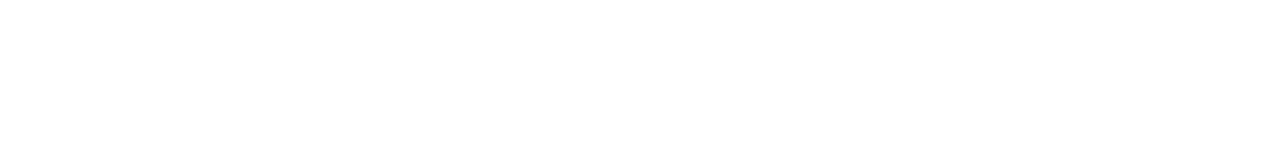
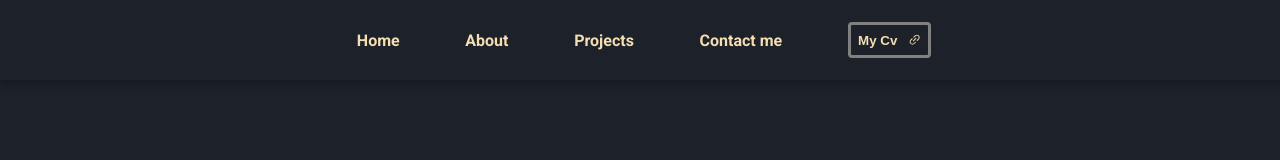
Before and after one commit to francesco44Hello/portfolio, a Next.js app in the folder nextjs-blog/: page /home in a window 1280 px wide. Before the commit this address had no page. Shown: the top 160 px of the page. Built offline with nearby package versions, Linux system fonts and the light colour scheme.

Commit message:
moved each page outsite of folders

```diff
--- a/nextjs-blog/components/button/button.js
+++ b/nextjs-blog/components/button/button.js
@@ -14,7 +14,7 @@
       <button onClick={handleClick} className="download ">
         {" "}
         My Cv
-        {/* <AiOutlineLink /> */}
+        <AiOutlineLink />
       </button>
 
   );
--- a/nextjs-blog/components/button/index.css
+++ b/nextjs-blog/components/button/index.css
@@ -1,5 +1,5 @@
 .download {
-    border: 2px solid #1D222A;
+    border: 3px solid grey;
     border-radius: 4px;
     height: 45%;
     width: 13%;
@@ -7,14 +7,14 @@
     justify-content: space-around;
     align-items: center;
     padding: 2px;
-    background-color:  #00ADB5;
-    color: #1D222A;
+    background-color:  #1D222A;
+    color: wheat;
     font-weight: 900;
 }
 .download:hover {
-    /* color: #77FF04 */
-    border: 2px solid #77FF04;
+    border: 3px solid #77FF04;
     cursor: pointer;
+    transform: translate(-4px, -4px);
 }
 .download > button {
     display: flex;
--- a/nextjs-blog/components/layout/layout.js
+++ b/nextjs-blog/components/layout/layout.js
@@ -10,7 +10,7 @@
           style={{ textDecoration: "none" }}
           activeStyle={{ color: "red" }}
           className="links"
-          href="/home/home"
+          href="/home"
         >
           Home
         </NavLink>
@@ -18,7 +18,7 @@
           style={{ textDecoration: "none" }}
           activeclassname="active"
           className="links"
-          href="/about/about"
+          href="/about"
         >
           About
         </NavLink>
@@ -26,7 +26,7 @@
           style={{ textDecoration: "none" }}
           activeclassname="active"
           className="links"
-          href="/projects/projects"
+          href="/projects"
         >
           Projects
         </NavLink>
@@ -34,7 +34,7 @@
           style={{ textDecoration: "none" }}
           activeclassname="active"
           className="links"
-          href="/contact/contact"
+          href="/contact"
         >
           Contact me
         </NavLink>
--- a/nextjs-blog/pages/about/about.js
+++ b/nextjs-blog/pages/about.js
@@ -1,6 +1,6 @@
 import Head from "next/head";
-import Layout from "../../components/layout/layout";
-import Footer from "../../components/footer/footer";
+import Layout from "../components/layout/layout";
+import Footer from "../components/footer/footer";
 
 export default function About() {
   return (
--- a/nextjs-blog/pages/contact/contact.js
+++ b/nextjs-blog/pages/contact.js
@@ -1,8 +1,8 @@
 import Link from "next/link";
 import Head from "next/head";
-import Layout from "../../components/layout/layout";
+import Layout from "../components/layout/layout";
 import { BsLinkedin, BsGithub } from "react-icons/bs";
-import Footer from "../../components/footer/footer";
+import Footer from "../components/footer/footer";
 
 
 const email = process.env.REACT_APP_EMAIL;
--- a/nextjs-blog/pages/home/home.js
+++ b/nextjs-blog/pages/home.js
@@ -1,7 +1,7 @@
 import Link from "next/link";
 import Head from "next/head";
-import Layout from "../../components/layout/layout"
-import Footer from "../../components/footer/footer";
+import Layout from "../components/layout/layout"
+import Footer from "../components/footer/footer";
 
 
 export default function Home() {
--- a/nextjs-blog/pages/index.js
+++ b/nextjs-blog/pages/index.js
@@ -15,7 +15,6 @@
         <meta name="viewport" content="width=device-width, initial-scale=1.0" />
       </Head>
      <Layout></Layout>
-
       <section className={utilStyles.headingMd}></section>
     </>
 
```
Also changed, not shown: nextjs-blog/pages/projects.js (renamed from nextjs-blog/pages/projects/projects.js, +4 -4 lines).
